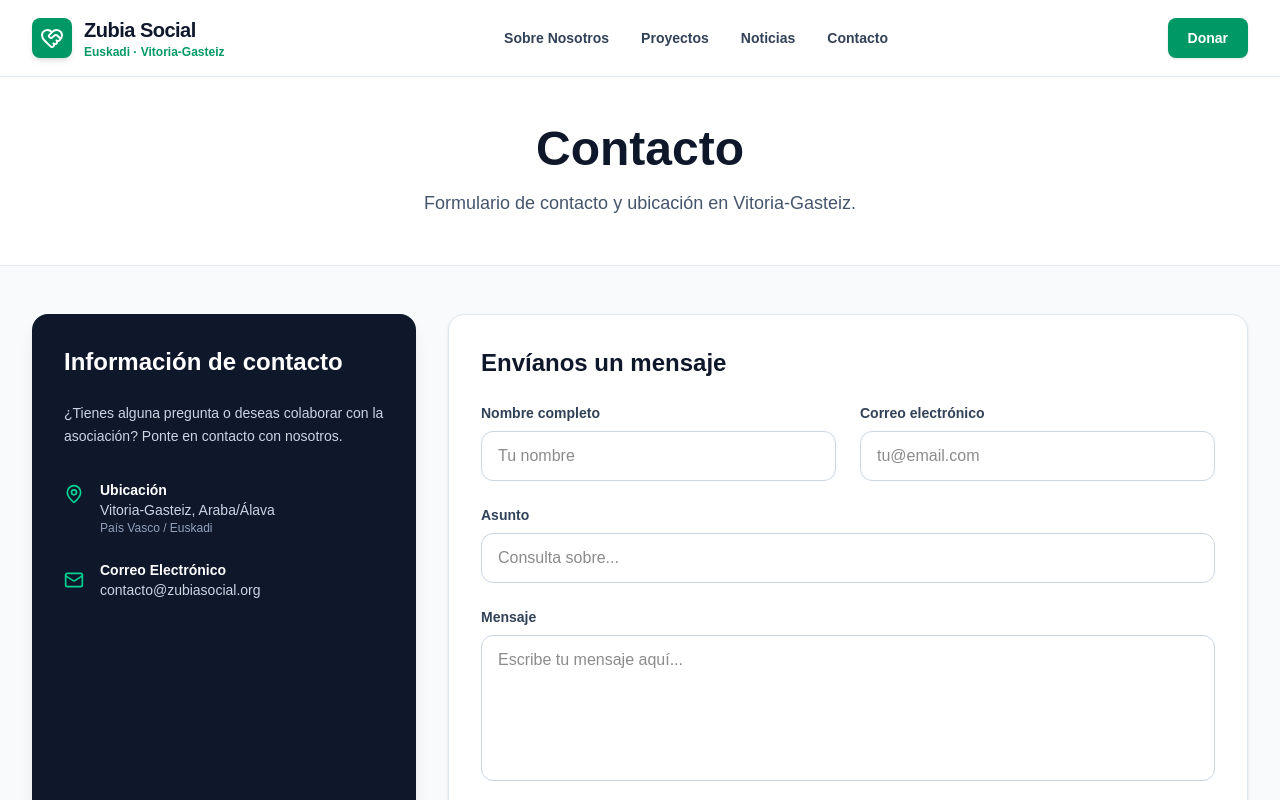
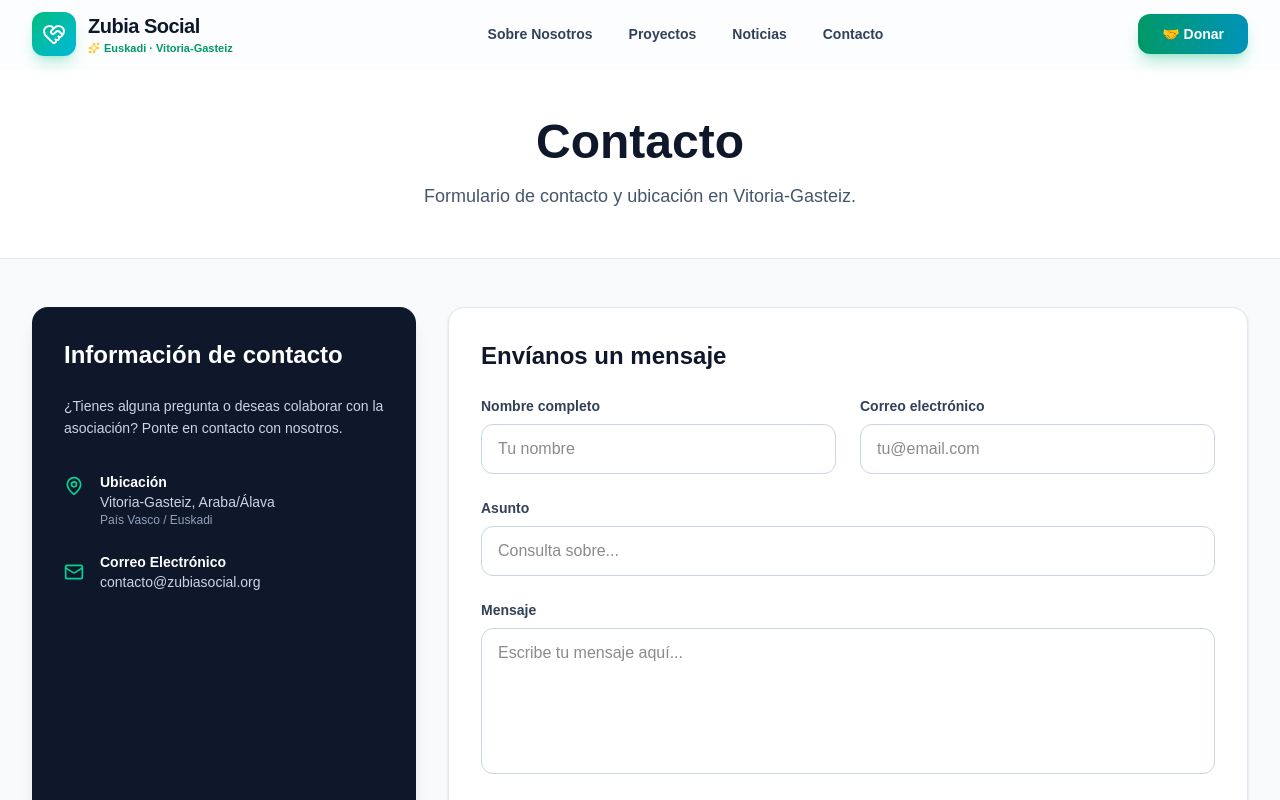
Before and after one commit to elysalem-missawi/zubia-frontend, a Next.js app: page /contacto in a window 1280 px wide. Shown: the top 800 px of the page. Built offline with nearby package versions, Linux system fonts and the light colour scheme.

Commit message:
modificar header.tsx

```diff
--- a/src/components/Header.tsx
+++ b/src/components/Header.tsx
@@ -1,106 +1,134 @@
 "use client";
 
-import { useState } from "react";
+import { useState, useEffect } from "react";
 import Link from "next/link";
-import { HeartHandshake, Menu, X } from "lucide-react";
+import { HeartHandshake, Menu, X, Sparkles } from "lucide-react";
 
 export default function Header() {
   const [isOpen, setIsOpen] = useState(false);
+  const [scrolled, setScrolled] = useState(false);
+
+  // تأثير تغيير الخلفية عند التمرير (scrolling)
+  useEffect(() => {
+    const handleScroll = () => {
+      setScrolled(window.scrollY > 20);
+    };
+    window.addEventListener("scroll", handleScroll);
+    return () => window.removeEventListener("scroll", handleScroll);
+  }, []);
 
   return (
-    <header className="sticky top-0 z-50 w-full border-b border-slate-200 bg-white/95 backdrop-blur">
-      <div className="mx-auto flex max-w-7xl items-center justify-between px-4 py-4 sm:px-6 lg:px-8">
-        <Link href="/" className="flex items-center gap-3">
-          <div className="flex h-10 w-10 items-center justify-center rounded-lg bg-emerald-600 text-white shadow-md">
+    <header
+      className={`sticky top-0 z-50 w-full transition-all duration-500 ${
+        scrolled
+          ? "bg-white/80 backdrop-blur-xl border-b border-white/20 shadow-xl shadow-slate-900/5"
+          : "bg-white/60 backdrop-blur-md border-b border-white/30"
+      }`}
+    >
+      <div className="mx-auto flex max-w-7xl items-center justify-between px-4 py-3 sm:px-6 lg:px-8">
+        {/* Logo - مع تأثير توهج خفيف */}
+        <Link href="/" className="group flex items-center gap-3">
+          <div className="relative flex h-11 w-11 items-center justify-center rounded-xl bg-gradient-to-br from-emerald-500 to-cyan-500 text-white shadow-lg shadow-emerald-500/25 transition-all duration-300 group-hover:scale-105 group-hover:shadow-emerald-500/50">
             <HeartHandshake className="h-6 w-6" />
+            <div className="absolute -inset-1 rounded-xl bg-gradient-to-br from-emerald-400 to-cyan-400 opacity-0 blur-xl transition-opacity duration-500 group-hover:opacity-50"></div>
           </div>
           <div className="flex flex-col">
-            <span className="text-xl font-black tracking-tight text-slate-900">
+            <span className="text-xl font-black tracking-tight text-slate-900 transition-colors group-hover:text-emerald-700">
               Zubia Social
             </span>
-            <span className="text-xs font-semibold text-emerald-600">
+            <span className="flex items-center gap-1 text-[11px] font-semibold text-emerald-600">
+              <Sparkles className="h-3 w-3 text-amber-400" />
               Euskadi · Vitoria-Gasteiz
             </span>
           </div>
         </Link>
 
-        {/* Desktop Navigation */}
-        <nav className="hidden items-center gap-8 md:flex">
-          <Link href="/sobre-nosotros" className="text-sm font-semibold text-slate-700 transition hover:text-emerald-600">
-            Sobre Nosotros
-          </Link>
-          <Link href="/proyectos" className="text-sm font-semibold text-slate-700 transition hover:text-emerald-600">
-            Proyectos
-          </Link>
-          <Link href="/noticias" className="text-sm font-semibold text-slate-700 transition hover:text-emerald-600">
-            Noticias
-          </Link>
-          <Link href="/contacto" className="text-sm font-semibold text-slate-700 transition hover:text-emerald-600">
-            Contacto
-          </Link>
+        {/* Desktop Navigation - روابط بأسلوب أنيق */}
+        <nav className="hidden items-center gap-1 md:flex">
+          {[
+            { href: "/sobre-nosotros", label: "Sobre Nosotros" },
+            { href: "/proyectos", label: "Proyectos" },
+            { href: "/noticias", label: "Noticias" },
+            { href: "/contacto", label: "Contacto" },
+          ].map((item) => (
+            <Link
+              key={item.href}
+              href={item.href}
+              className="relative rounded-full px-4 py-2 text-sm font-semibold text-slate-700 transition-all duration-300 hover:text-emerald-700 hover:bg-emerald-50/80"
+            >
+              {item.label}
+              {/* شريط سفلي متحرك عند التمرير */}
+              <span className="absolute bottom-1 left-1/2 h-0.5 w-0 -translate-x-1/2 rounded-full bg-gradient-to-r from-emerald-500 to-cyan-500 transition-all duration-300 group-hover:w-1/2"></span>
+            </Link>
+          ))}
         </nav>
 
-        <div className="flex items-center gap-4">
+        <div className="flex items-center gap-3">
+          {/* زر التبرع - بتصميم متوهج */}
           <Link
             href="/donar"
-            className="hidden rounded-lg bg-emerald-600 px-5 py-2.5 text-sm font-bold text-white shadow transition hover:bg-emerald-700 sm:block"
+            className="group relative hidden overflow-hidden rounded-xl bg-gradient-to-r from-emerald-600 to-cyan-600 px-6 py-2.5 text-sm font-bold text-white shadow-lg shadow-emerald-500/30 transition-all hover:scale-105 hover:shadow-emerald-500/50 sm:block"
           >
-            Donar
+            <span className="relative z-10">🤝 Donar</span>
+            <span className="absolute inset-0 -z-10 bg-gradient-to-r from-emerald-700 to-cyan-700 opacity-0 transition-opacity duration-500 group-hover:opacity-100"></span>
+            <span className="absolute inset-0 -z-10 animate-pulse-glow rounded-xl bg-gradient-to-r from-emerald-400/20 to-cyan-400/20 blur-2xl"></span>
           </Link>
 
-          {/* Mobile Menu Button */}
+          {/* زر القائمة (للجوال) */}
           <button
             onClick={() => setIsOpen(!isOpen)}
-            className="rounded-lg p-2 text-slate-700 hover:bg-slate-100 md:hidden"
+            className="relative rounded-xl p-2.5 text-slate-700 transition-all hover:bg-emerald-50/80 hover:text-emerald-600 md:hidden"
             aria-label="Toggle Menu"
           >
-            {isOpen ? <X className="h-6 w-6" /> : <Menu className="h-6 w-6" />}
+            {isOpen ? (
+              <X className="h-6 w-6 transition-transform duration-300 rotate-90" />
+            ) : (
+              <Menu className="h-6 w-6 transition-transform duration-300" />
+            )}
           </button>
         </div>
       </div>
 
-      {/* Mobile Navigation Dropdown */}
+      {/* القائمة المنسدلة للجوال - بتأثير زجاجي وحواف ناعمة */}
       {isOpen && (
-        <div className="border-b border-slate-200 bg-white px-4 pt-2 pb-6 md:hidden">
-          <nav className="flex flex-col gap-4">
-            <Link
-              href="/sobre-nosotros"
-              onClick={() => setIsOpen(false)}
-              className="text-base font-semibold text-slate-700 hover:text-emerald-600"
-            >
-              Sobre Nosotros
-            </Link>
-            <Link
-              href="/proyectos"
-              onClick={() => setIsOpen(false)}
-              className="text-base font-semibold text-slate-700 hover:text-emerald-600"
-            >
-              Proyectos
-            </Link>
-            <Link
-              href="/noticias"
-              onClick={() => setIsOpen(false)}
-              className="text-base font-semibold text-slate-700 hover:text-emerald-600"
-            >
-              Noticias
-            </Link>
-            <Link
-              href="/contacto"
-              onClick={() => setIsOpen(false)}
-              className="text-base font-semibold text-slate-700 hover:text-emerald-600"
-            >
-              Contacto
-            </Link>
+        <div className="mx-4 mb-4 rounded-2xl border border-white/20 bg-white/90 backdrop-blur-xl shadow-2xl shadow-slate-900/10 md:hidden">
+          <nav className="flex flex-col gap-1 p-4">
+            {[
+              { href: "/sobre-nosotros", label: "Sobre Nosotros" },
+              { href: "/proyectos", label: "Proyectos" },
+              { href: "/noticias", label: "Noticias" },
+              { href: "/contacto", label: "Contacto" },
+            ].map((item) => (
+              <Link
+                key={item.href}
+                href={item.href}
+                onClick={() => setIsOpen(false)}
+                className="rounded-xl px-4 py-3 text-base font-semibold text-slate-700 transition-all hover:bg-gradient-to-r hover:from-emerald-50/50 hover:to-cyan-50/50 hover:text-emerald-700"
+              >
+                {item.label}
+              </Link>
+            ))}
             <Link
               href="/donar"
               onClick={() => setIsOpen(false)}
-              className="mt-2 text-center rounded-lg bg-emerald-600 py-3 text-base font-bold text-white shadow"
+              className="mt-2 rounded-xl bg-gradient-to-r from-emerald-600 to-cyan-600 py-3.5 text-center text-base font-bold text-white shadow-lg shadow-emerald-500/30 transition-all hover:scale-[1.02]"
             >
-              Donar
+              🤝 Donar ahora
             </Link>
           </nav>
         </div>
       )}
+
+      {/* تحسين CSS للحركات المخصصة */}
+      <style jsx>{`
+        @keyframes pulse-glow {
+          0%, 100% { opacity: 0.3; }
+          50% { opacity: 0.8; }
+        }
+        .animate-pulse-glow {
+          animation: pulse-glow 3s ease-in-out infinite;
+        }
+      `}</style>
     </header>
   );
 }
```
